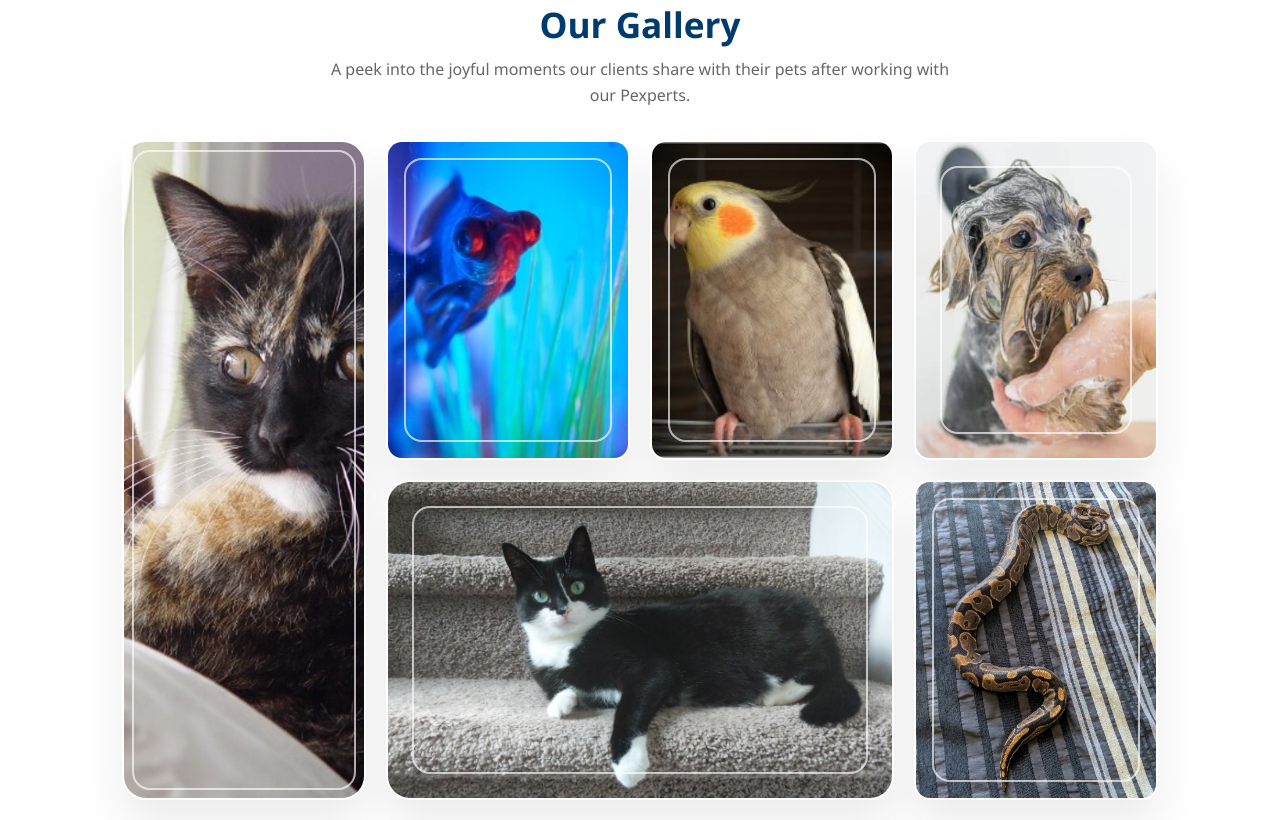
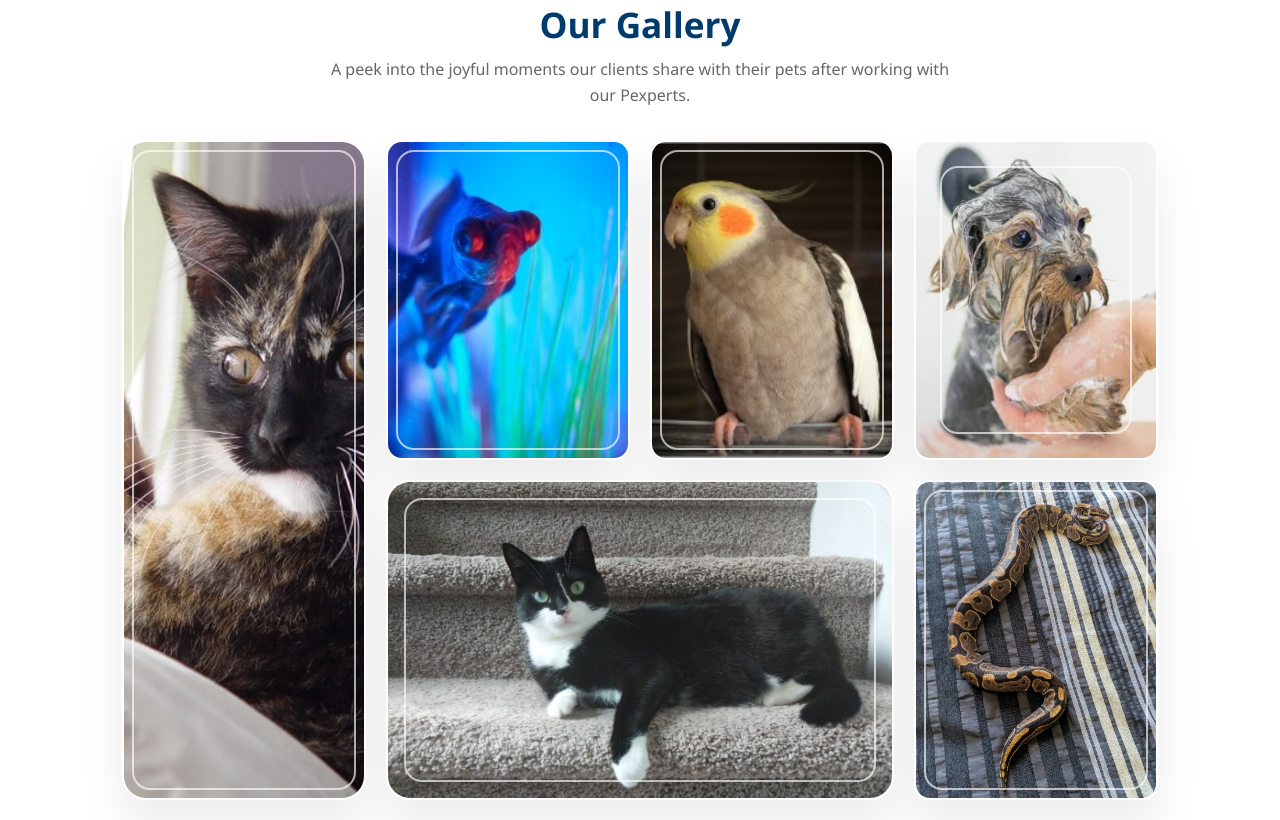
Before and after one commit to qoryhanisagal/paradigm_pet, a website: page index.html in a window 1280 px wide. Shown: the part 3780-4600 px from the top of the page. Drawn offline with nearby package versions, Linux system fonts and the light colour scheme.

Commit message:
Task 2 complete

```diff
--- a/index.html
+++ b/index.html
@@ -731,7 +731,7 @@
       .gallery-item::before {
         content: '';
         position: absolute;
-        inset: 1.5rem;
+        inset: 1rem;
         border: 2px solid rgba(255, 255, 255, 0.65);
         border-radius: 18px;
       }
@@ -768,7 +768,7 @@
       .gallery-item.medium::before {
         content: '';
         position: absolute;
-        inset: 1rem;
+        inset: 0.5rem;
         border: 2px solid rgba(255, 255, 255, 0.65);
         border-radius: 18px;
       }
```
